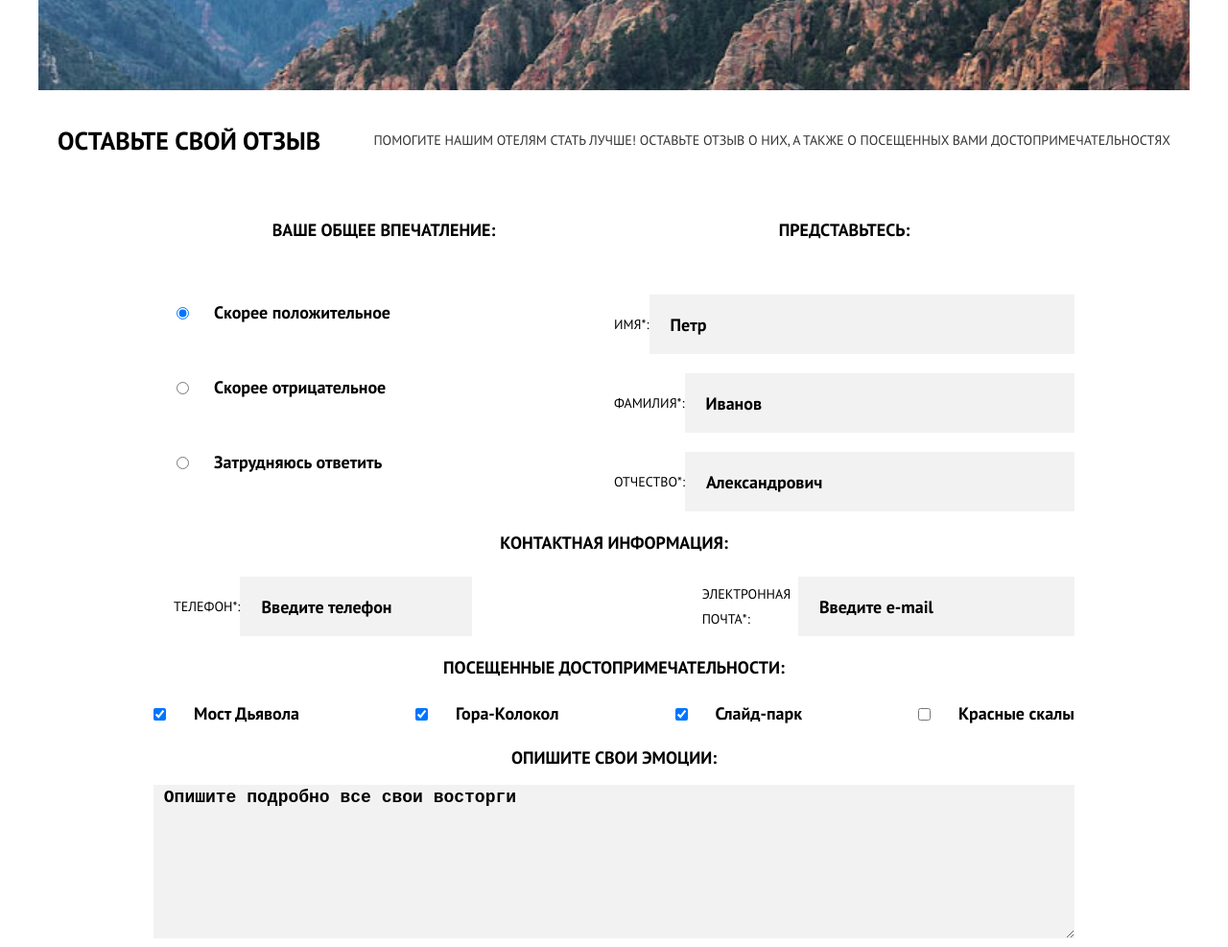
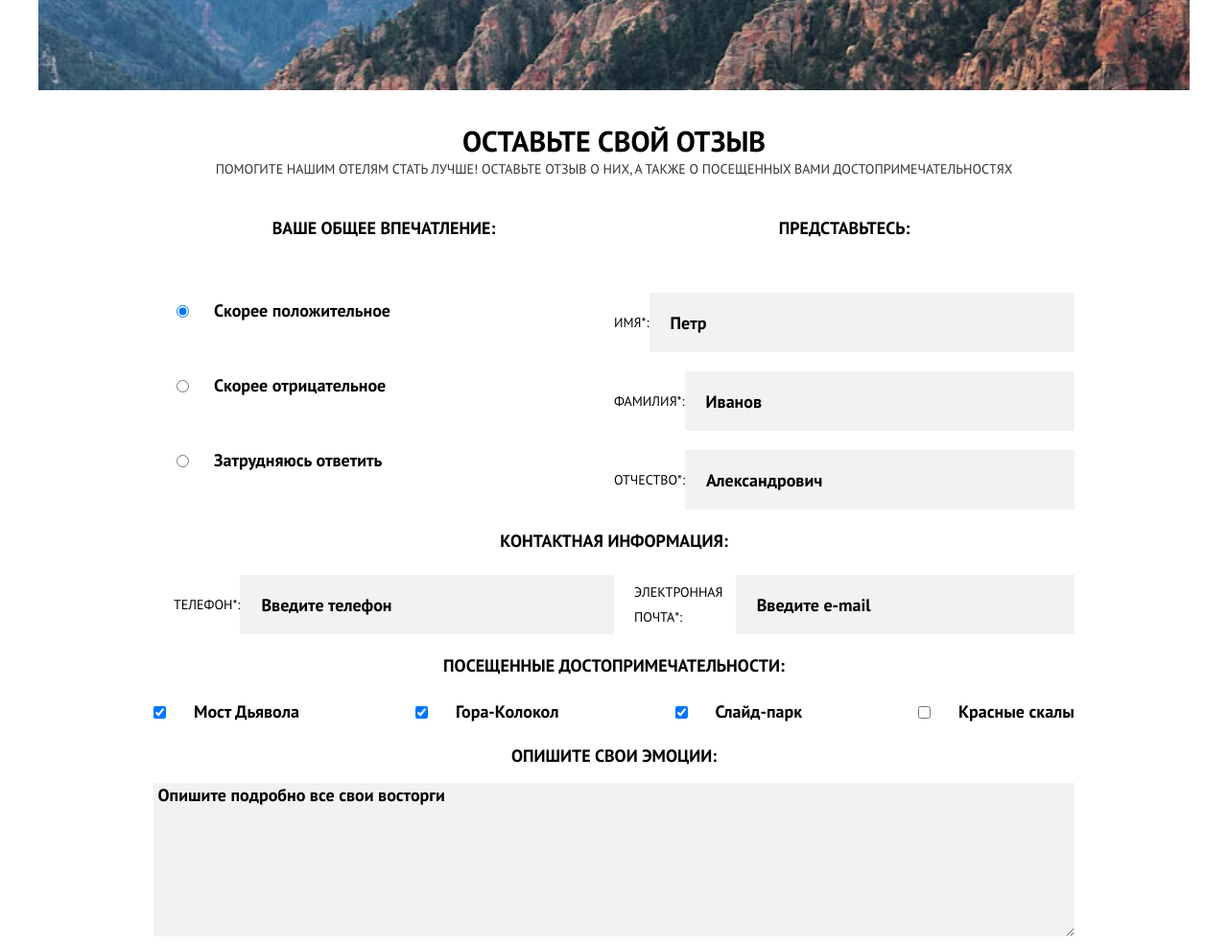
Before and after one commit to ZeCreatorz/431607-sedona-22, a website: page source/form.html in a window 1280 px wide. Shown: the part 520-1507 px from the top of the page at 96% size. Drawn offline with nearby package versions, Linux system fonts and the light colour scheme; files that its build step writes are made by us from their sources.

Commit message:
3.9update

```diff
--- a/source/sass/blocks/feedback.scss
+++ b/source/sass/blocks/feedback.scss
@@ -131,6 +131,12 @@
 }
 
 @media (min-width: $desktop-width) {
+  .feedback__fieldset--contact .feedback__item {
+    width: 50%;
+  }
+}
+
+@media (min-width: $desktop-width) {
   .feedback__fieldset--contact .field-text__label-hide {
     display: none;
   }
--- a/source/sass/blocks/field-text.scss
+++ b/source/sass/blocks/field-text.scss
@@ -46,6 +46,7 @@
   padding: 0;
   width: 100%;
   height: 160px;
+  font-family: $font-family-base;
   font-size: $font-size-large;
   line-height: 26px;
   font-weight: 700;
--- a/source/sass/blocks/intro.scss
+++ b/source/sass/blocks/intro.scss
@@ -9,13 +9,6 @@
   margin-bottom: 37px;
 }
 
-@media (min-width: $tablet-width) {
-  .intro {
-    display: flex;
-    justify-content: space-between;
-  }
-}
-
 .intro__title {
   margin: 0;
   margin-bottom: 30px;
@@ -25,9 +18,15 @@
   font-weight: 700;
 }
 
-@media (min-width: $desktop-width) {
-  .intro__title {
-    font-size: 26px;
+@media (min-width: $tablet-width) {
+  .intro__title--photo {
+    font-size: 30px;
+  }
+}
+
+@media (min-width: $tablet-width) {
+  .intro__title--form {
+    font-size: 30px;
   }
 }
 
```
Also changed, not shown: source/photo.html (+1 -1 lines).
